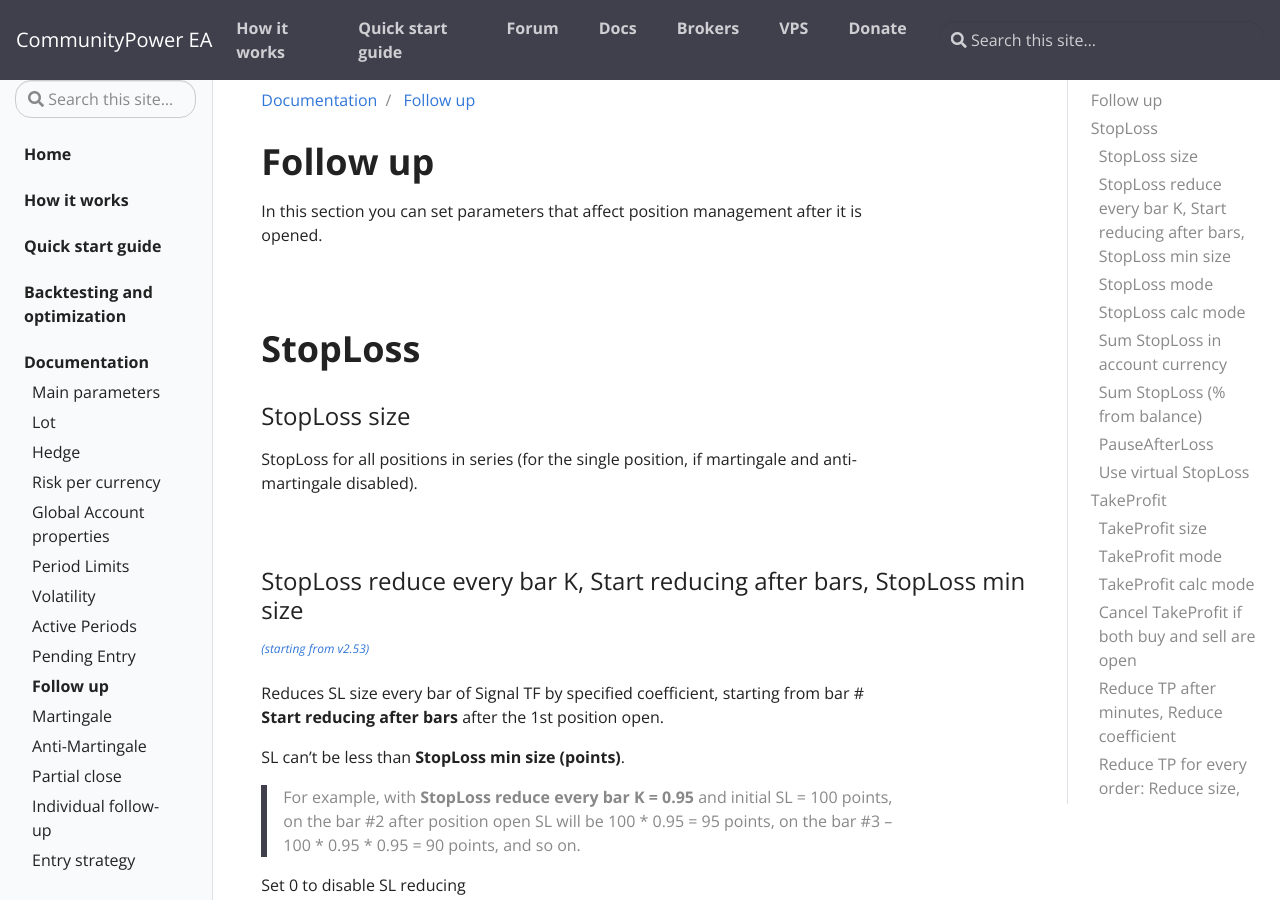
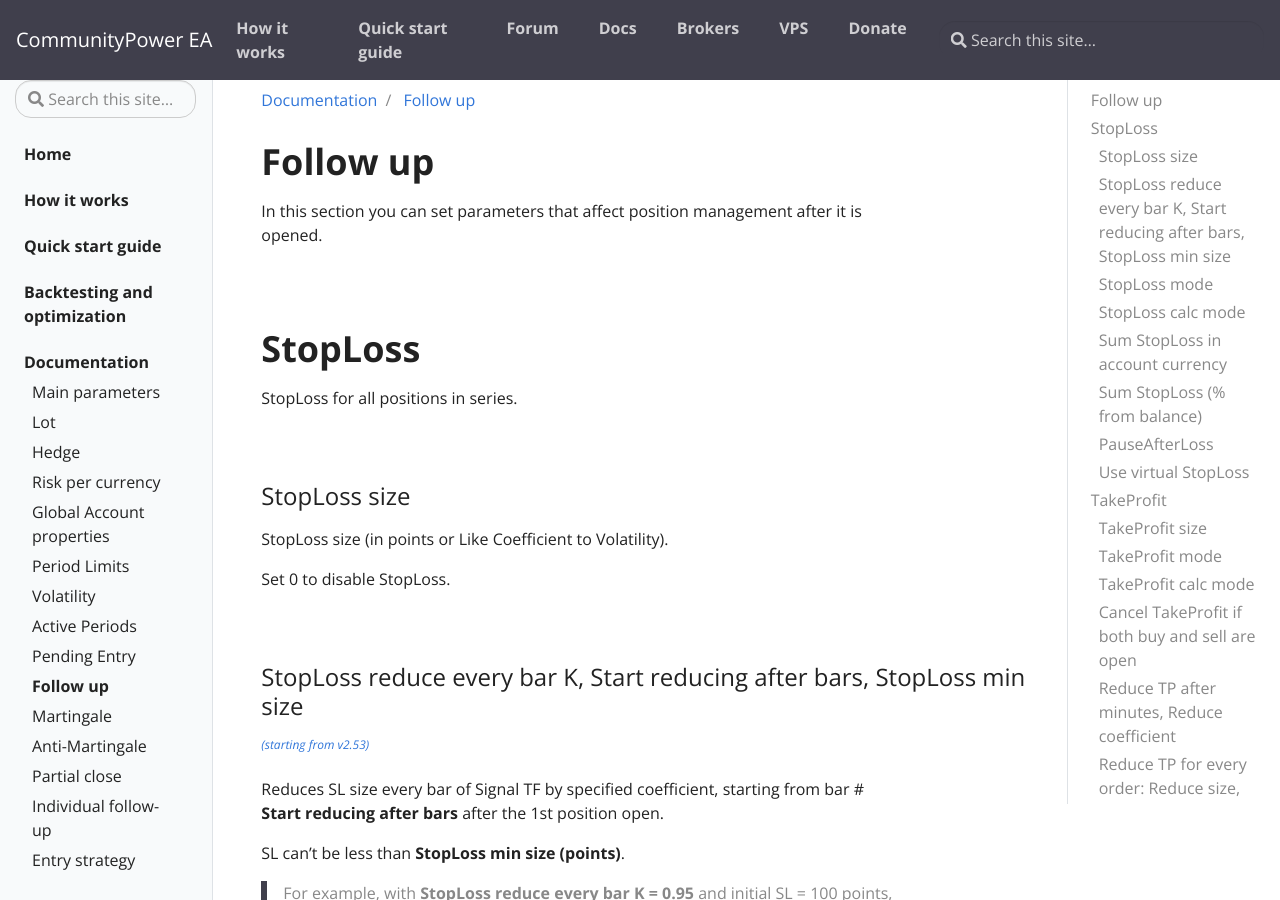
Before and after one commit to komposter/CommunityPowerEA.com, a Jekyll site: the page built from _docs/follow-up.md, in a window 1280 px wide and 900 px high. Built offline with Jekyll 4.4.1, drawn with Linux system fonts in a browser that asks for light colours; some of the changed text lies outside the part shown.

Commit message:
Content change

```diff
--- a/_docs/follow-up.md
+++ b/_docs/follow-up.md
@@ -13,9 +13,15 @@
 
 # StopLoss
 
+StopLoss for all positions in series.
+
+<br />
+
 ### StopLoss size
 
-StopLoss for all positions in series (for the single position, if martingale and anti-martingale disabled).
+StopLoss size (in points or Like Coefficient to Volatility).
+
+Set 0 to disable StopLoss.
 
 <br />
 
@@ -99,9 +105,15 @@
 
 # TakeProfit
 
+TakeProfit for all positions in series.
+
+<br />
+
 ### TakeProfit size
 
-TakeProfit size (In points or Like Coefficient to Volatility) (0 - disabled)
+TakeProfit size (in points or Like Coefficient to Volatility).
+
+Set 0 to disable TakeProfit.
 
 <br />
 
```
Also changed, not shown: _docs/individual-follow-up.md (+6 -2 lines), _docs/versions-history.md (+5 -5 lines).
